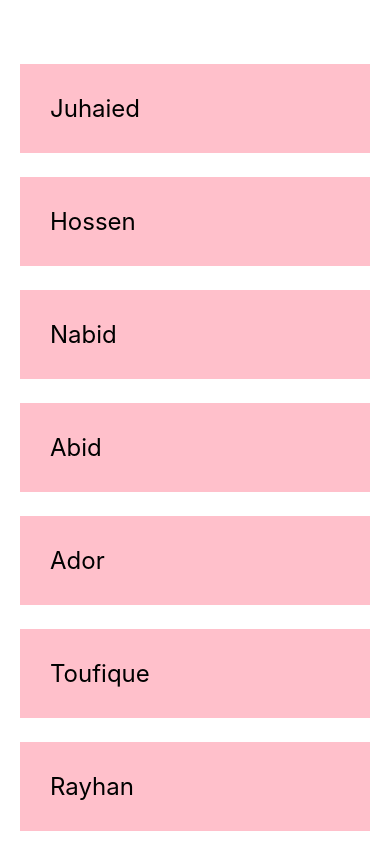
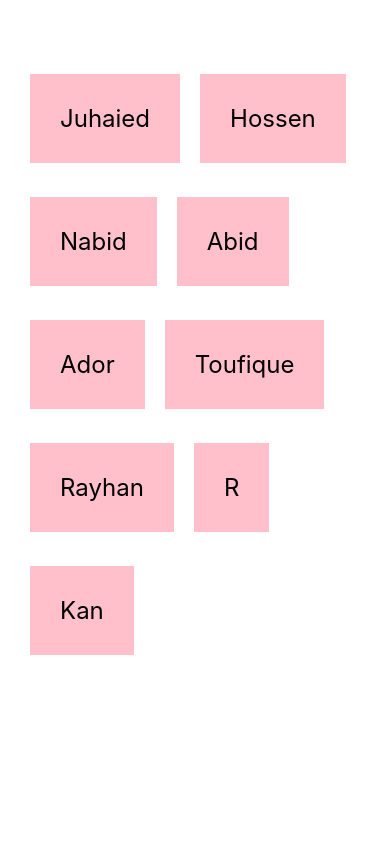
Before and after one commit to Juhaied/react-native-mbl, a React Native app in the folder my-app/: screen / in a window 390 px wide. Built offline with nearby package versions, Linux system fonts and the light colour scheme.

Commit message:
Flat List Component

```diff
--- a/my-app/App.js
+++ b/my-app/App.js
@@ -1,22 +1,32 @@
 import { StatusBar } from 'expo-status-bar';
-import { ScrollView, StyleSheet, Text, View } from 'react-native';
+import { FlatList, StyleSheet, Text, View } from 'react-native';
 import { useState } from 'react';
 export default function App() {
 
   const [people,setPeople] = useState([
-    {name : 'Juhaied' , key : '1'},
-    {name : 'Hossen' , key : '2'},
-    {name : 'Nabid' , key : '3'},
-    {name : 'Abid' , key : '4'},
-    {name : 'Ador' , key : '5'},
-    {name : 'Toufique' , key : '6'},
-    {name : 'Rayhan' , key : '7'},
-    {name : 'R' , key : '8'},
-    {name : 'Kan' , key : '9'},
+    {name : 'Juhaied' , id : '1'},
+    {name : 'Hossen' , id : '2'},
+    {name : 'Nabid' , id : '3'},
+    {name : 'Abid' , id : '4'},
+    {name : 'Ador' , id : '5'},
+    {name : 'Toufique' , id : '6'},
+    {name : 'Rayhan' , id : '7'},
+    {name : 'R' , id : '8'},
+    {name : 'Kan' , id : '9'},
   ])
 
   return (
     <View style={styles.container}>
+
+      <FlatList
+        numColumns={2}
+        keyExtractor={(item)=>item.id}
+        data={people}
+        renderItem={({item}) =>(
+          <Text style={styles.item}>{item.name}</Text>
+        )}
+      />
+      {/*
       <ScrollView>
         {people.map((item) =>{
           return(
@@ -24,6 +34,7 @@ export default function App() {
         )
         })}
       </ScrollView>
+      */}
     </View>
   );
 }
@@ -42,6 +53,8 @@ const styles = StyleSheet.create({
     padding:30,
     backgroundColor:'pink',
     fontSize:24,
+    marginHorizontal:10,
+    marginTop:34,
   }
 
 
```
